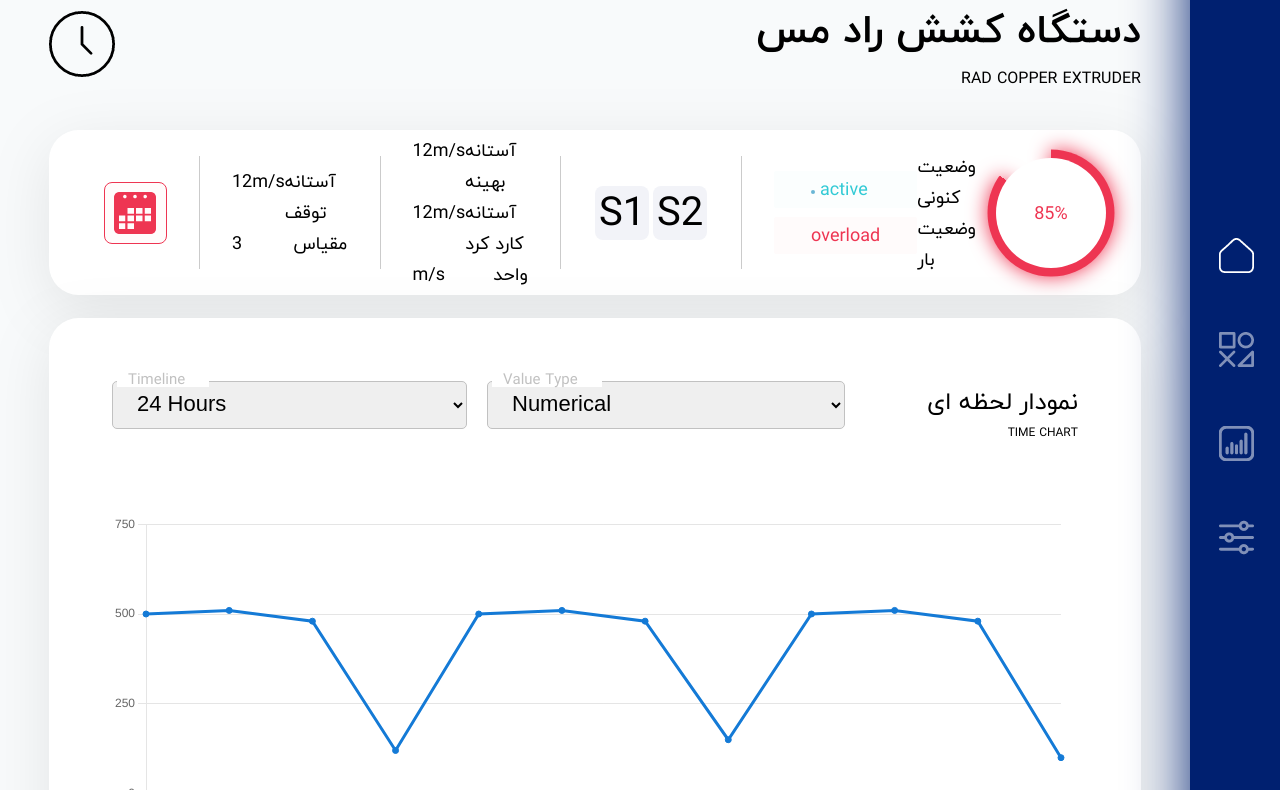
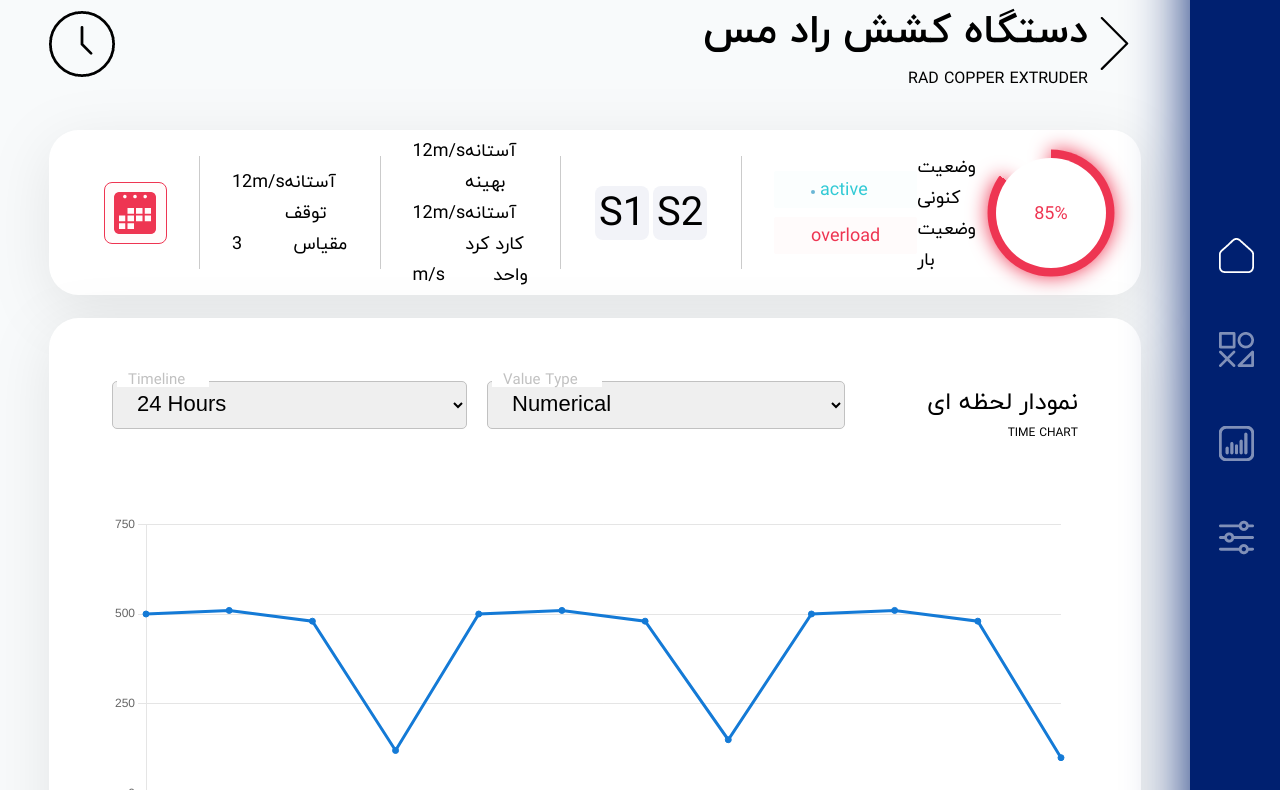
Before and after one commit to mahdi-chavoshi/simple-page, a plain HTML site: page index.html in a window 1280 px wide. Shown: the part 152-942 px from the top of the page. Drawn offline with nearby package versions, Linux system fonts and the light colour scheme; a web font is replaced by a local one.

Commit message:
missed somthing

```diff
--- a/index.html
+++ b/index.html
@@ -36,7 +36,7 @@
                 <section class="product-name-fa iranYekanBold">دستگاه کشش راد مس</section>
                 <section class="product-name-en">RAD COPPER EXTRUDER</section>
               </section>
-              <img src="" alt="" />
+              <img src="image/Mask Group 200.png" alt="" />
             </section>
           </section>
           <section class="summary">
--- a/style.css
+++ b/style.css
@@ -18,6 +18,7 @@ body {
 
 img {
   font-family: unset;
+  object-fit: contain;
 }
 .container {
   display: flex;
```
